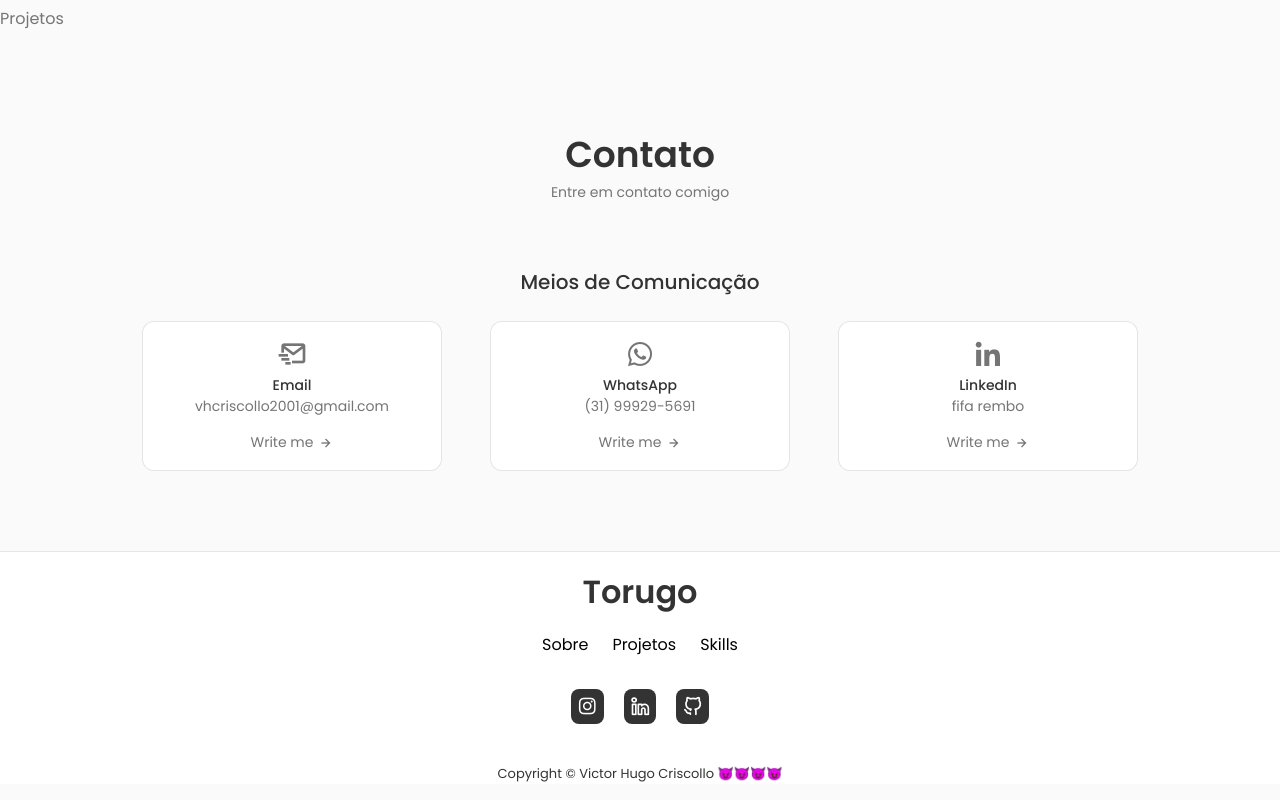
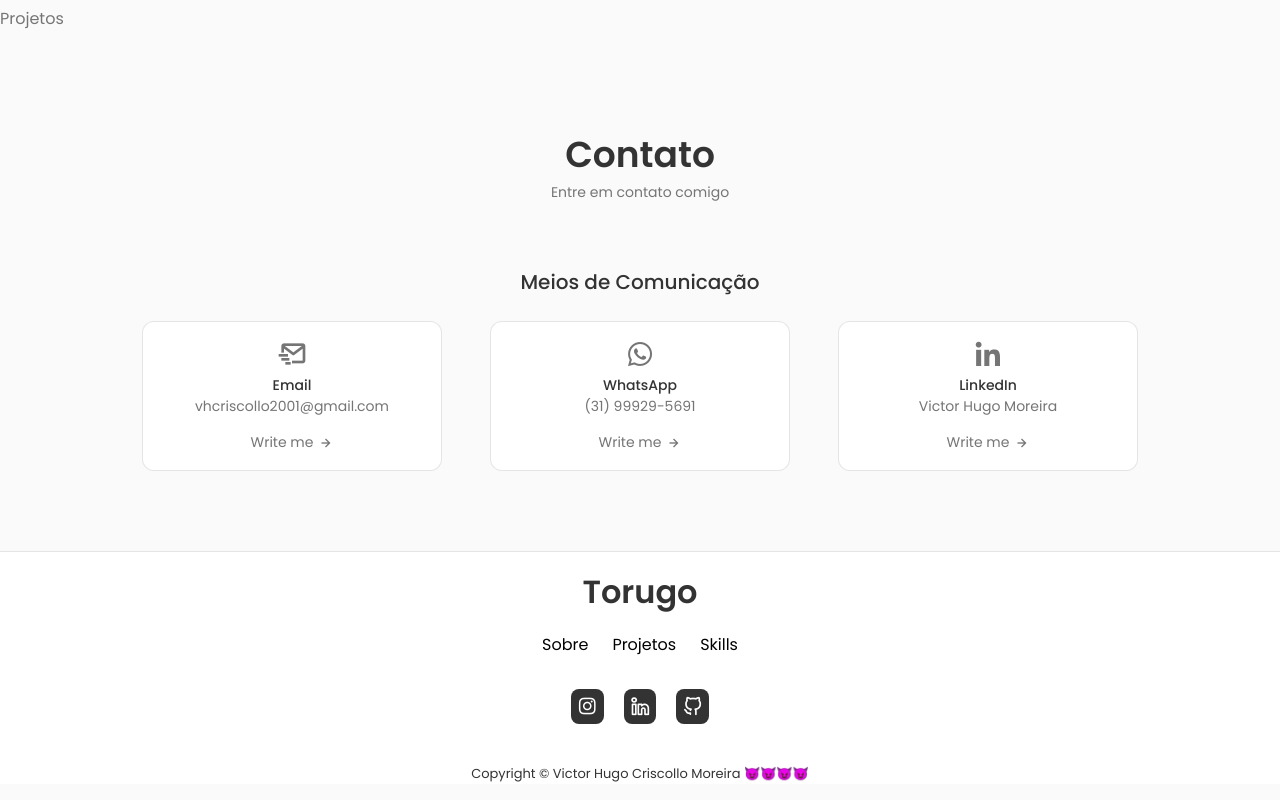
Before and after one commit to Torugo38/PortifolioV2.5, a React (Create React App) app: page / in a window 1280 px wide. Shown: the part 2714-3514 px from the top of the page. Built offline with nearby package versions, Linux system fonts and the light colour scheme.

Commit message:
Atualização

```diff
--- a/src/components/contact/Contact.jsx
+++ b/src/components/contact/Contact.jsx
@@ -34,7 +34,7 @@ const Contact = () => {
                         <i className="bx bxl-linkedin contact__card-icon"></i>
 
                         <h3 className="contact__card-title">LinkedIn</h3>
-                        <span className="contact__card-data">fifa rembo</span>
+                        <span className="contact__card-data">Victor Hugo Moreira</span>
 
                         <a href="https://www.linkedin.com/in/victor-hugo-moreira-5ab559235/" className="contact__button">Write me
                         <i className="bx bx-right-arrow-alt contact__button-icon"></i></a>
--- a/src/components/footer/Footer.jsx
+++ b/src/components/footer/Footer.jsx
@@ -37,7 +37,7 @@ const Footer = () => {
            </div>
 
            <span className="footer__copy">
-           Copyright &#169; Victor Hugo Criscollo 😈😈😈😈
+           Copyright &#169; Victor Hugo Criscollo Moreira 😈😈😈😈
            </span>
         </div>
     </footer>
```
